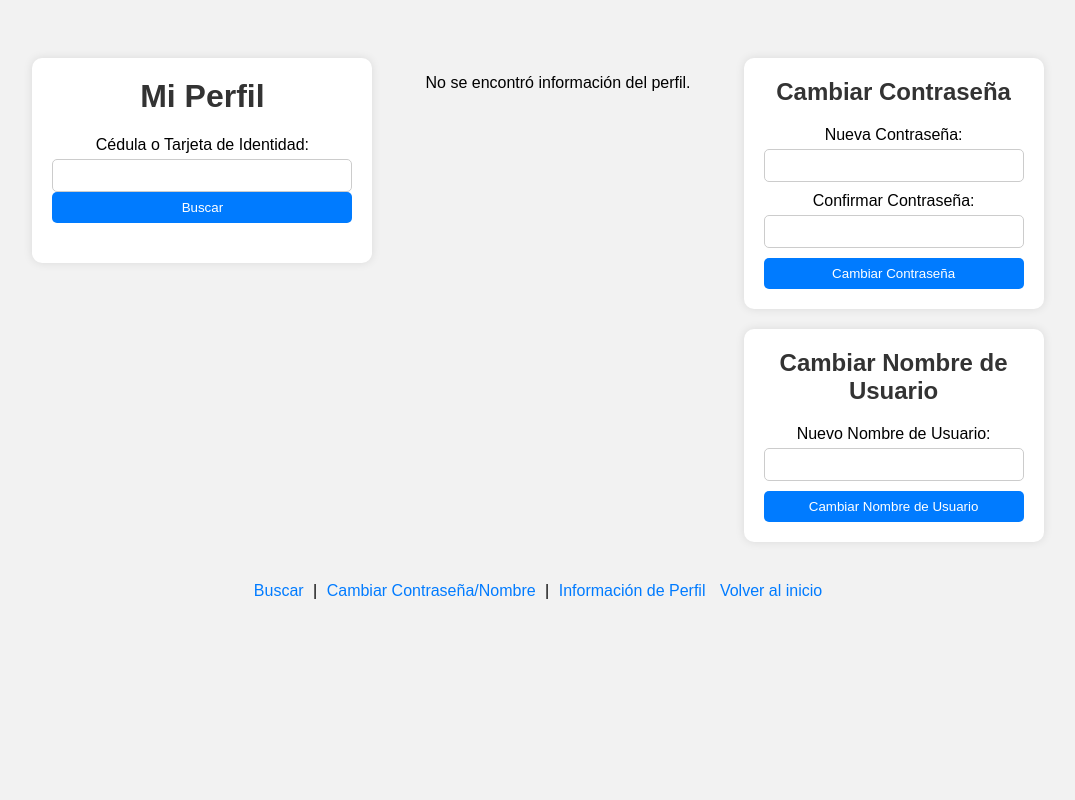
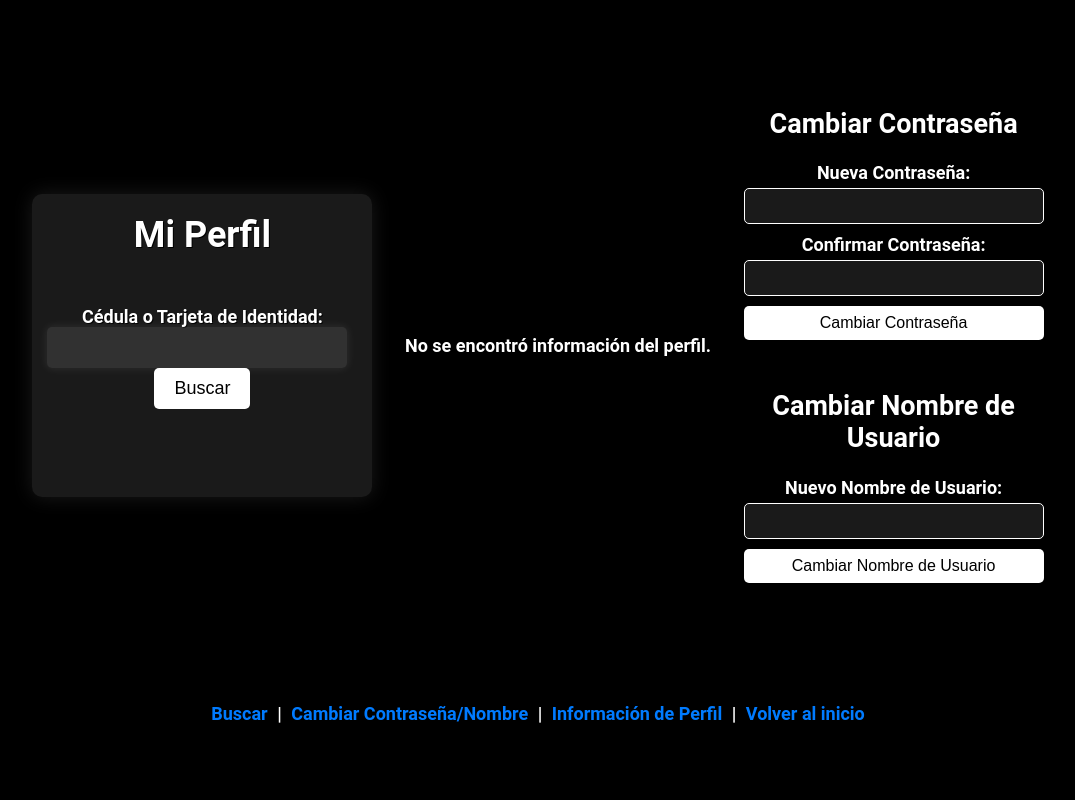
Before and after one commit to BlacVal/Pascual, a PHP site: page /php/perfil.php in a window 1280 px wide. Shown: the whole page, without its empty margins (102-1177 px from the left). Run offline with PHP 8.4, Linux system fonts and the light colour scheme.

Commit message:
Efectos de perfil

```diff
--- a/assets/css/perfil.css
+++ b/assets/css/perfil.css
@@ -1,6 +1,10 @@
 body {
-    font-family: Arial, sans-serif;
-    background-color: #f2f2f2;
+    font-family: 'Roboto', sans-serif;
+    background-color: #000;
+    color: #fff;
+    font-size: 18px;
+    font-weight: bold;
+    text-shadow: 1px 1px #000;
 }
 
 .container {
@@ -8,48 +12,113 @@ body {
     margin: 0 auto;
     display: flex;
     justify-content: center;
-    align-items: flex-start;
+    align-items: center;
     padding-top: 50px;
+    padding-bottom: 50px;
 }
 
 .profile-box {
     width: 300px;
-    background-color: #fff;
+    background-color: rgba(255, 255, 255, 0.1);
+    border-radius: 10px;
+    box-shadow: 0 0 20px rgba(255, 255, 255, 0.1);
     padding: 20px;
-    border-radius: 10px;
-    box-shadow: 0 0 10px rgba(0, 0, 0, 0.1);
+    text-align: center;
+    animation: load 1s cubic-bezier(0.77, 0, 0.175, 1);
+}
+
+@keyframes load {
+  0% {
+    transform: scale(0.5);
+    opacity: 0;
+  }
+  100% {
+    transform: scale(1);
+    opacity: 1;
+  }
+}
+
+.profile-box::before {
+  content: "";
+  position: absolute;
+  top: 0;
+  left: 0;
+  width: 100%;
+  height: 100%;
+  background: linear-gradient(45deg, #00ff90, #00ffcc, #00ffff, #00ccff, #0090ff, #0060b5, #00307a);
+  background-size: 400% 400%;
+  animation: Gradient 3s ease infinite;
+  opacity: 0;
+  z-index: -1;
+}
+
+@keyframes Gradient {
+  0% {
+    background-position: 0% 50%;
+  }
+  50% {
+    background-position: 100% 50%;
+  }
+  100% {
+    background-position: 0% 50%;
+  }
 }
 
 .profile-box h1 {
     margin-top: 0;
-    text-align: center;
-    color: #333;
+    color: #fff;
 }
 
 .search-form {
-    margin-bottom: 20px;
+    display: flex;
+    align-items: center;
+    justify-content: center;
+    margin-top: 50px;
+    margin-bottom: 50px;
+    animation: search 1s cubic-bezier(0.77, 0, 0.175, 1);
 }
 
-.search-form label {
-    display: block;
-    margin-bottom: 5px;
+@keyframes search {
+  0% {
+    transform: translateY(-10px);
+    opacity: 0.5;
+  }
+  100% {
+    transform: translateY(0);
+    opacity: 1;
+  }
 }
 
 .search-form input[type="text"] {
-    width: 100%;
-    padding: 8px;
-    border: 1px solid #ccc;
-    border-radius: 5px;
+  border: none;
+  border-radius: 5px;
+  background-color: rgba(255, 255, 255, 0.1);
+  padding: 10px;
+  color: #fff;
+  font-size: 18px;
+  width: 300px;
+  margin-right: 10px;
+  box-shadow: 0 0 10px rgba(255, 255, 255, 0.1);
+  transition: all 0.3s ease-in-out;
+}
+
+.search-form input[type="text"]:focus {
+  box-shadow: 0 0 20px rgba(255, 255, 255, 0.2);
 }
 
 .search-form button {
-    width: 100%;
-    padding: 8px;
-    background-color: #007bff;
-    color: #fff;
-    border: none;
-    border-radius: 5px;
-    cursor: pointer;
+  border: none;
+  border-radius: 5px;
+  background-color: #fff;
+  padding: 10px 20px;
+  color: #000;
+  font-size: 18px;
+  cursor: pointer;
+  transition: all 0.3s ease-in-out;
+}
+
+.search-form button:hover {
+  background-color: #f5f5f5;
 }
 
 .info-box {
@@ -62,45 +131,75 @@ body {
 }
 
 .change-form {
-    background-color: #fff;
-    padding: 20px;
-    margin-bottom: 20px;
-    border-radius: 10px;
-    box-shadow: 0 0 10px rgba(0, 0, 0, 0.1);
+    display: flex;
+    flex-direction: column;
+    align-items: center;
+    justify-content: center;
+    margin-top: 50px;
+    margin-bottom: 50px;
+    animation: change 1s cubic-bezier(0.77, 0, 0.175, 1);
+}
+
+@keyframes change {
+  0% {
+    transform: translateY(-10px);
+    opacity: 0.5;
+  }
+  100% {
+    transform: translateY(0);
+    opacity: 1;
+  }
 }
 
 .change-form h2 {
     margin-top: 0;
-    color: #333;
+    color: #fff;
 }
 
 .change-form label {
     display: block;
     margin-bottom: 5px;
+    color: #fff;
 }
 
 .change-form input[type="password"],
 .change-form input[type="text"] {
     width: 100%;
     padding: 8px;
-    border: 1px solid #ccc;
+    border: 1px solid #fff;
     border-radius: 5px;
+    font-size: 16px;
     margin-bottom: 10px;
+    background-color: rgba(255, 255, 255, 0.1);
+    color: #fff;
+    transition: all 0.3s ease-in-out;
+}
+
+.change-form input[type="password"]:focus,
+.change-form input[type="text"]:focus {
+    box-shadow: 0 0 20px rgba(255, 255, 255, 0.2);
 }
 
 .change-form button {
     width: 100%;
     padding: 8px;
-    background-color: #007bff;
-    color: #fff;
+    background-color: #fff;
+    color: #000;
     border: none;
     border-radius: 5px;
     cursor: pointer;
+    font-size: 16px;
+    transition: all 0.3s ease-in-out;
+}
+
+.change-form button:hover {
+    background-color: #f5f5f5;
 }
 
 footer {
     text-align: center;
     margin-top: 20px;
+    color: #fff;
 }
 
 footer a {
--- a/php/perfil.php
+++ b/php/perfil.php
@@ -124,7 +124,7 @@ mysqli_close($conexion);
     <footer>
         <a href="#search-form">Buscar</a> |
         <a href="#change-forms">Cambiar Contraseña/Nombre</a> |
-        <a href="#profile-info">Información de Perfil</a>
+        <a href="#profile-info">Información de Perfil</a> |
         <a href="/inicio.php">Volver al inicio</a>
     </footer>
     </center>
```
